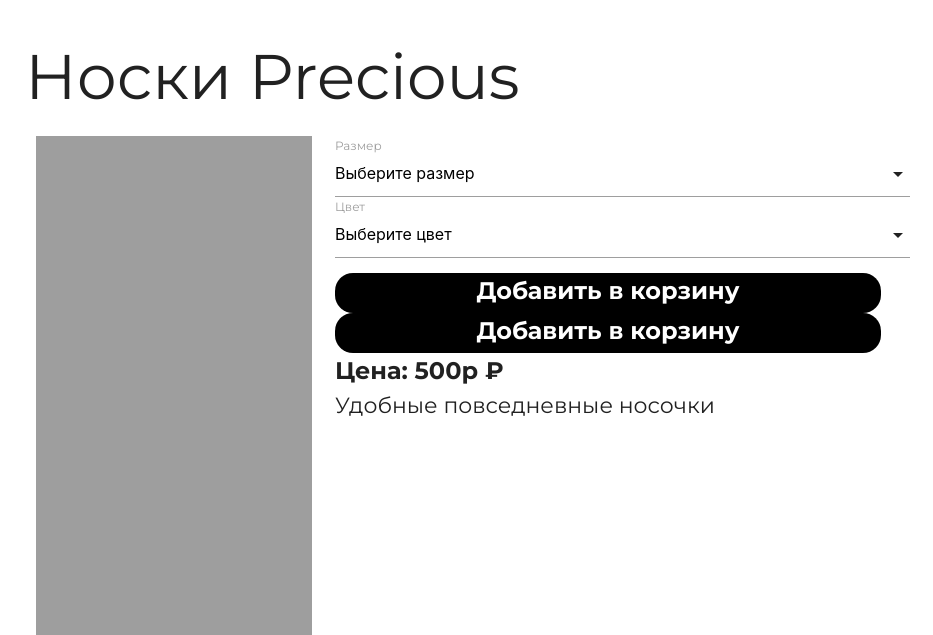
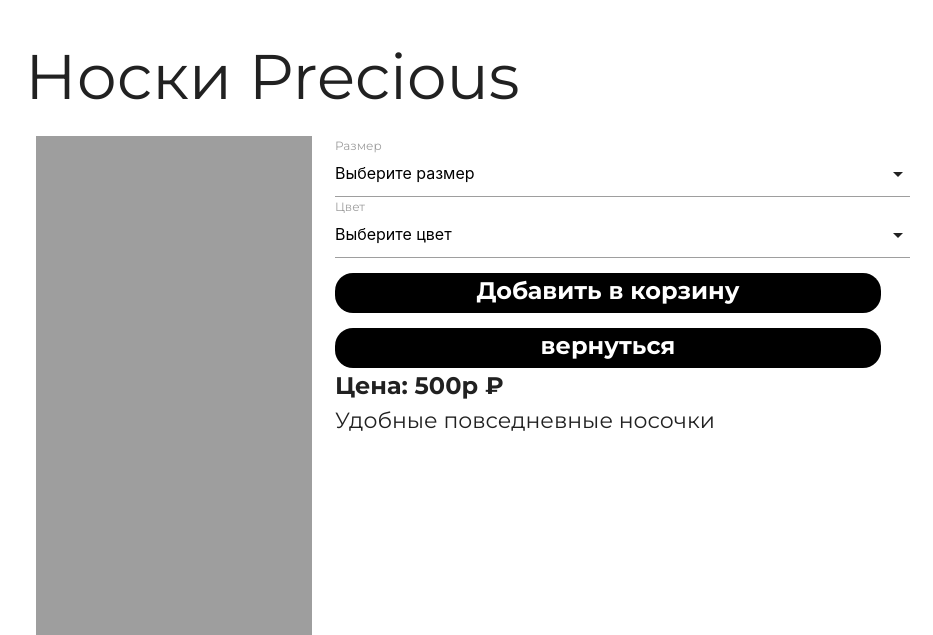
Before and after one commit to V1rucov/precious, a Flask app: page /product/1 in a window 1280 px wide. Shown: the top 635 px of the page, without its empty margins (167-1100 px from the left). Run offline with Flask 3, Linux system fonts and the light colour scheme; some libraries are stand-ins or nearby versions.

Commit message:
not final...

```diff
--- a/templates/product.html
+++ b/templates/product.html
@@ -65,7 +65,7 @@
 
                 <!-- Кнопка добавления в корзину -->
                 <div class="buy_button center-align" onclick="addToCart()">Добавить в корзину</div>
-                <div class="buy_button center-align" href="www.preciousforyou.ru">Добавить в корзину</div>
+                <div class="buy_button center-align" onclick="location.href='www.preciousforyou.ru';" style="margin-top: 15px;" >вернуться</div>
 
                 <p class="product_price">Цена: {{ product.price }} ₽</p>
                 <p class="product_desc">{{ product.description }}</p>
```
